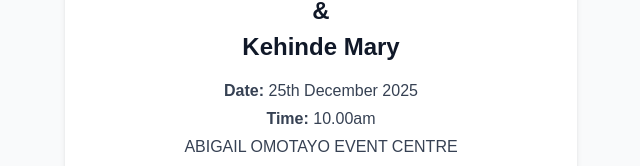
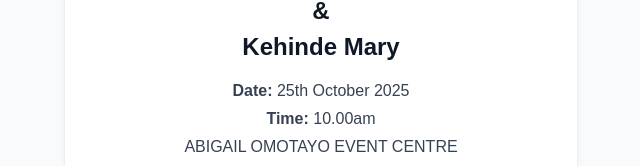
Before and after one commit to thatzerroguy/reserve-invitation, a Next.js app: page / in a window 1280 px wide. Shown: the part 348-514 px from the top of the page, without its empty margins (319-959 px from the left). Built offline with nearby package versions, Linux system fonts and the light colour scheme.

Commit message:
fix: date

```diff
--- a/src/app/page.tsx
+++ b/src/app/page.tsx
@@ -63,7 +63,7 @@ export default function InvitationPage() {
 
           {/* Event Details */}
           <div className="text-gray-700 text-sm md:text-base space-y-1 mb-6">
-            <p><span className="font-semibold">Date:</span> 25th December 2025</p>
+            <p><span className="font-semibold">Date:</span> 25th October 2025</p>
             <p><span className="font-semibold">Time:</span> 10.00am</p>
             <p>ABIGAIL OMOTAYO EVENT CENTRE</p>
             <p>ALAMEDA BUS STOP. OPPOSITE IFO HIGH COURT IFO. OGUN STATE</p>
```
